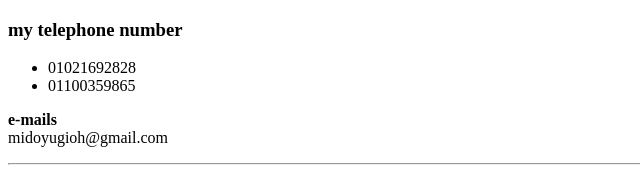
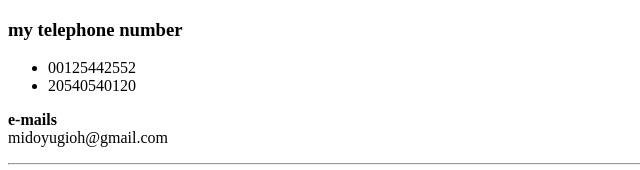
Before and after one commit to mohamed-bakheet/cv, a plain HTML site: page contact me.html in a window 1280 px wide. Shown: the top 170 px of the page, 0-640 px from the left. Drawn offline with Linux system fonts and the light colour scheme.

Commit message:
Update contact me.html

```diff
--- a/contact me.html
+++ b/contact me.html
@@ -9,8 +9,8 @@
   <p>
     <h3>my telephone number</h3>
   <ul>
-    <li>01021692828</li>
-    <li>01100359865</li>
+    <li>00125442552</li>
+    <li>20540540120</li>
     </ul>
 
   </p>
```
